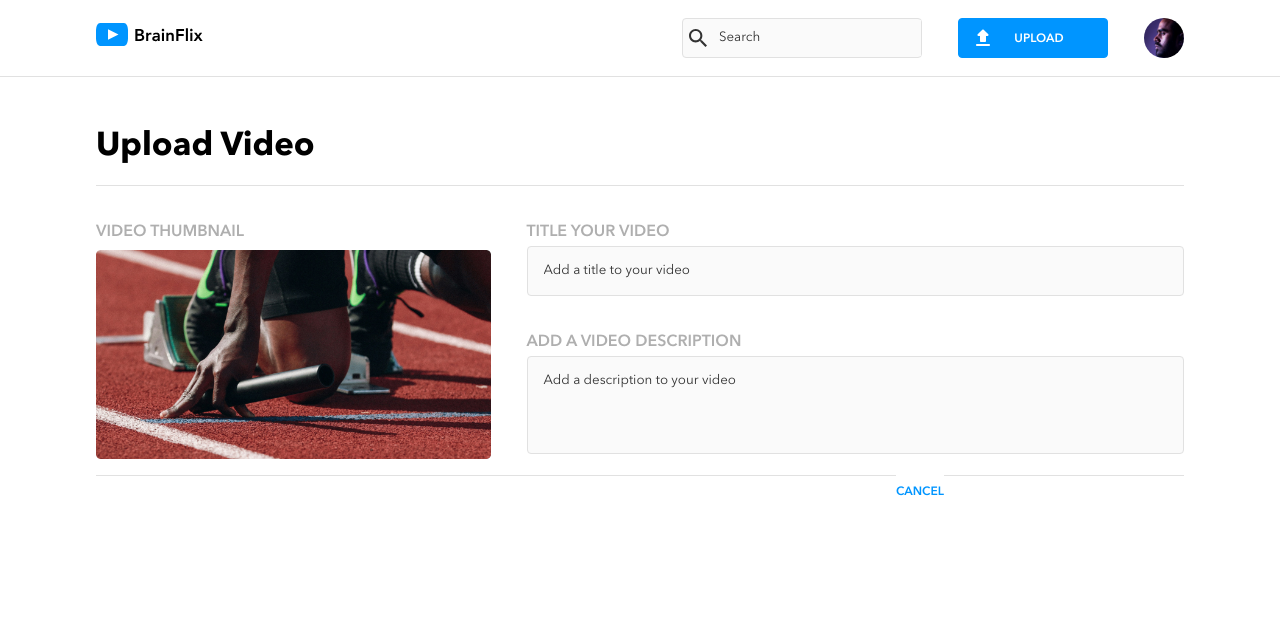
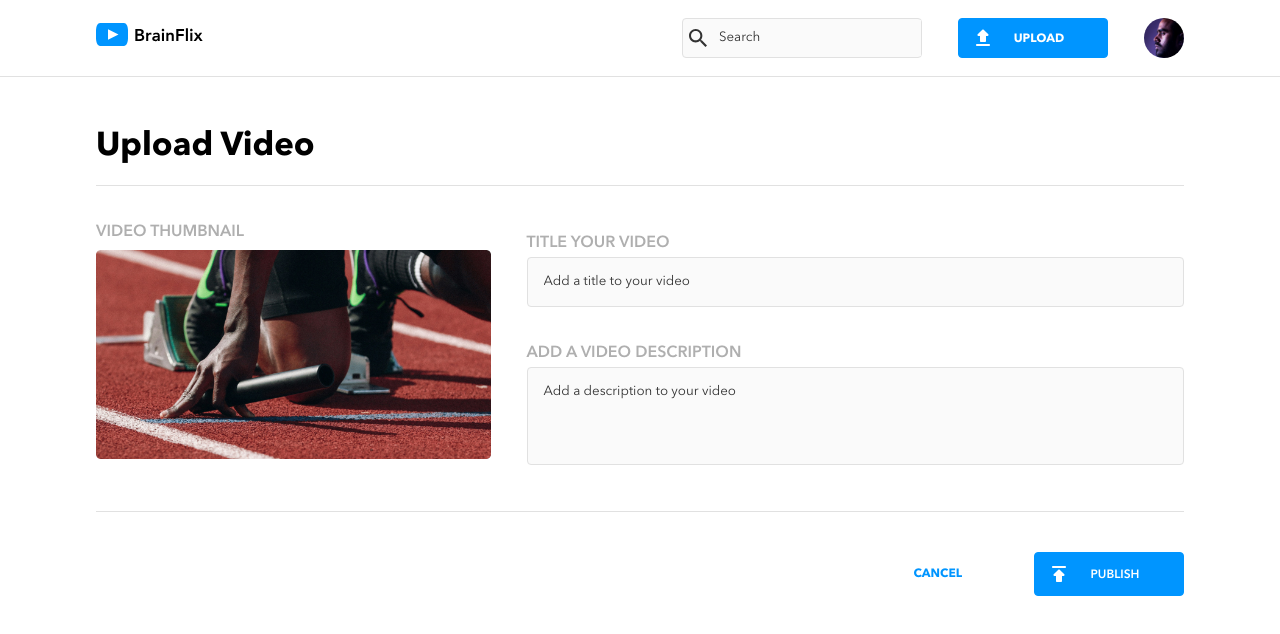
Before and after one commit to mcneilr2/robyn-mcneil-brainflix, a React (Vite) app: page /upload in a window 1280 px wide. Shown: the top 634 px of the page. Built offline with nearby package versions, Linux system fonts and the light colour scheme.

Commit message:
completed upload mobile, tablet, desktop styling

```diff
--- a/src/components/Header/Header.jsx
+++ b/src/components/Header/Header.jsx
@@ -6,12 +6,6 @@ import Avatar from '../Avatar/Avatar'
 import './Header.scss'
 
 export default function Header() {
-    function onSubmitFunction(event){
-        event.preventDefault()
-        const navigate = useNavigate()
-        navigate('/upload')
-        console.log("test")
-    }
     return (
         <header className = "header">
         <Link to="/" className="header__link-logo">
--- a/src/pages/UploadPage/UploadPage.jsx
+++ b/src/pages/UploadPage/UploadPage.jsx
@@ -1,17 +1,19 @@
-import uploadImage from '../../assets/images/Upload-video-preview.jpg'
-import './UploadPage.scss'
-import Button from '../../components/Button/Button'
-import { Link } from 'react-router-dom'
-
+import uploadImage from "../../assets/images/Upload-video-preview.jpg";
+import publishIcon from "../../assets/icons/publish.svg";
+import "./UploadPage.scss";
+import { Link } from "react-router-dom";
 
 function UploadPage() {
-
   return (
     <>
-    <section className = "upload-video">
-    <h1 className = "upload-video__title">Upload Video</h1>
-      <form className = "upload-video__form">
-        <label className="upload-video__label" id="upload-video__thumbnail-image">
+      <section className="upload-video">
+        <h1 className="upload-video__title">Upload Video</h1>
+        <form className="upload-video__form">
+          <div className="upload-video__upload-section">
+            <label
+              className="upload-video__label"
+              id="upload-video__thumbnail-image"
+            >
               VIDEO THUMBNAIL
               <img
                 className="upload-video__thumbnail"
@@ -19,27 +21,50 @@ function UploadPage() {
                 alt="views icon"
               />
             </label>
-        <div className = "upload-video__inputs-section">
+            <div className="upload-video__inputs-section">
               <label className="upload-video__label" htmlFor="videoTitle">
                 TITLE YOUR VIDEO
-            <input className="upload-video__title-input" placeholder="Add a title to your video" id="videoTitle" />
+                <input
+                  className="upload-video__title-input"
+                  placeholder="Add a title to your video"
+                  id="videoTitle"
+                />
               </label>
-          <label className="upload-video__label--border-bottom" htmlFor="videoDesc">
+              <label
+                className="upload-video__label--border-bottom"
+                htmlFor="videoDesc"
+              >
                 ADD A VIDEO DESCRIPTION
-            <textarea className="upload-video__description-input" placeholder = "Add a description to your video" id="videoDesc" rows={5}></textarea>
+                <textarea
+                  className="upload-video__description-input"
+                  placeholder="Add a description to your video"
+                  id="videoDesc"
+                  rows={5}
+                ></textarea>
               </label>
             </div>
-      </form>
-          <div className="upload-video__button-section">
+          </div>
+          <div className="user-interactions__container">
+            <div className="publish__button-container">
+              <img
+                className="publish__button-icon"
+                src={publishIcon}
+                alt="publish icon"
+              ></img>
+              <button className="publish__button" type="submit">
+                PUBLISH
+              </button>
+            </div>
             <div className="upload-video__cancel-container">
               <Link className="upload-video__cancel-link" to={`/`}>
                 CANCEL
               </Link>
             </div>
           </div>
+        </form>
       </section>
     </>
-  )
+  );
 }
 
-export default UploadPage
+export default UploadPage;
--- a/src/pages/UploadPage/UploadPage.scss
+++ b/src/pages/UploadPage/UploadPage.scss
@@ -10,9 +10,17 @@
         padding: $lp-before $lp-between $lp-after $lp-between;
     }
     @include desktop {
-        padding: $lp-before $dp;
+        padding: $lp-before $dp calc($dp*5) $dp;
+
     }
-
+    &__upload-section {
+        @include desktop{
+            @include flexy-box-align(row, center, left);
+            border-bottom: .0625rem solid $mercury;
+            padding-bottom: $lp-between;
+            margin-bottom: $lp-between;
+        }
+    }
     &__thumbnail {
         width: 100%;
         @include tablet {
@@ -78,8 +86,6 @@
 
     &__form {
         @include desktop {
-            @include flexy-box-align(row, start, left);
-            border-bottom: 1px solid $mercury;
             margin-bottom: $mp-between;
         }
     }
@@ -94,34 +100,15 @@
 
     &__cancel-container {
         @include flexy-box-align(row, center, center);
-        padding-left: 1.5rem;
+        padding-left: 1rem;
+        @include tablet {
+            margin-right: calc($lp-between*2);
+        }
     }
 
     &__cancel-link {
         color: $brainflix-blue;
         padding: $mp-between 0;
-
-        @include tablet {
-            font-size: 1rem;
-            font-weight: 600;
-            position: absolute;
-            left: 60%;
-            @include font-styling(.75rem, 600, 1.25rem);
-        }
-
-        @include desktop {
-            left: 70%;
-        }
-    }
-
-    &__button-section {
-        @include tablet {
-            @include flexy-box-align(row, center, right);
-            width: 103%;
-        }
-        @include desktop {
-            width: 102%;
-        }
     }
 }
 
@@ -131,6 +118,45 @@
         padding-bottom: $mp-between;
     }
 }
-.upload__PUBLISH-container {
-    margin-top: 0;
+
+.publish {
+    &__button-icon {
+        background-color: transparent;
+    }
+    &__button {
+        background-color: transparent;
+        width: 100%;
+        padding-top: 2px;
+        font-size: .75rem;
+        font-weight: 600;
+        border: none;
+        color: $white;
+        @include flexy-box-align(column, center, end);
+
+    }
+    &__button-container{
+        background-color: $brainflix-blue;
+        @include flexy-box-align(row, center, left);
+        border-radius: .25rem;
+        border: 1px solid $brainflix-blue;
+        color: $white;
+        height: 2.5rem;
+        padding: .75rem;
+        margin: $mp-between 0rem;
+        @include tablet {
+            min-width: 9.375rem;
+            margin: 0rem;
+            height: 2.75rem;
+            padding-right: 1.5rem;
+        }
+        &:hover {
+            background-color: $brainflix-darkblue;
+        }
+    }
 }
+
+.user-interactions__container {
+    @include tablet {
+        @include flexy-box-align(row-reverse, center, end);
+    }
+}
--- a/src/styles/partials/_global.scss
+++ b/src/styles/partials/_global.scss
@@ -67,7 +67,7 @@ p {
     }
 }
 
-label, .header__upload-container, .comments-form__button-container, a {
+label, .header__upload-button, .comments-form__button, a {
     @include font-styling(.625rem, 600, 1.25rem);
     @include tablet {
         @include font-styling(.75rem, 700, 1.25rem);
--- a/src/styles/partials/_mixins.scss
+++ b/src/styles/partials/_mixins.scss
@@ -35,15 +35,8 @@
     }
 }
 
-
 @mixin tablet {
     @media (min-width: $tablet) {
         @content;
     }
 }
-
-@mixin breakpoint_hero {
-    @media (min-width: 22.8125rem) {
-        @content;
-    }
-}
```
Lines whose indentation alone changed are shown as unchanged.
